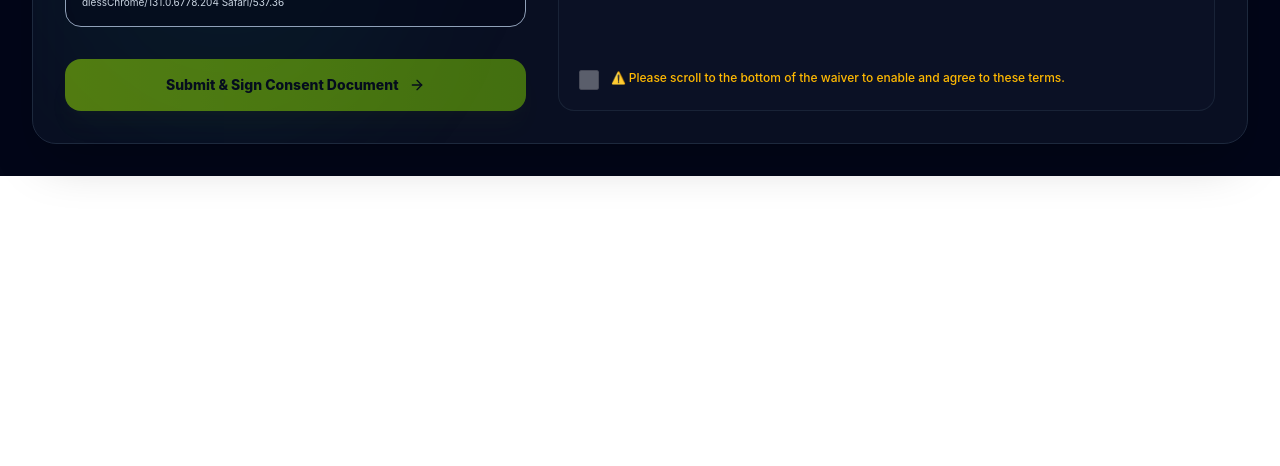
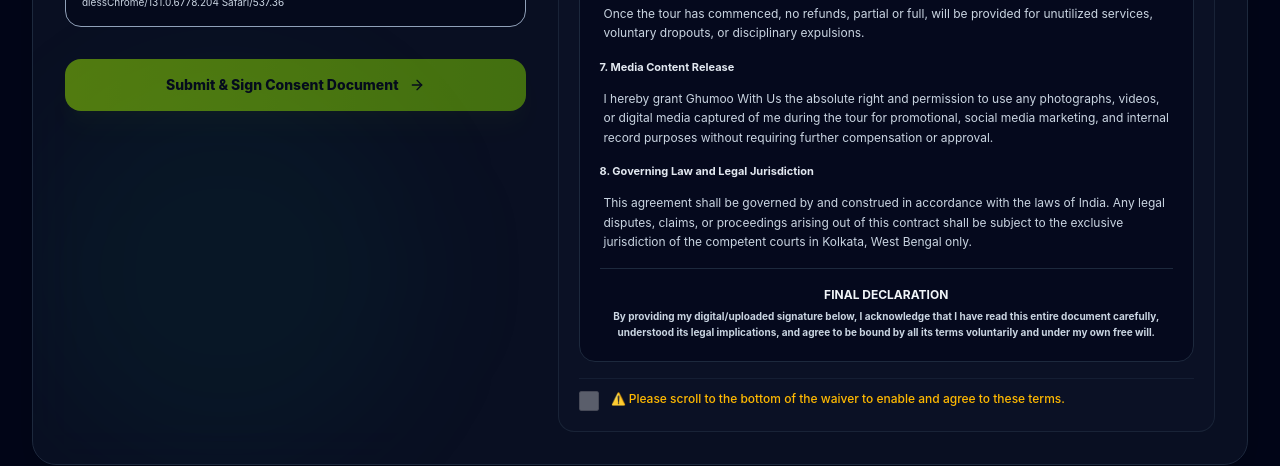
Before and after one commit to Samandreasxxxxx/Consent-Form-, a React (Vite) app: page / in a window 1280 px wide. Shown: the part 1478-1944 px from the top of the page. Before the commit the page ends 1654 px from the top, so only its background shows below. Built offline with nearby package versions, Linux system fonts and the light colour scheme; no server answers.

Commit message:
Refactor: Use flex-grow for right-column waiver container to fill space dynamically

```diff
--- a/src/App.jsx
+++ b/src/App.jsx
@@ -837,9 +837,9 @@ function App() {
           </div>
 
           {/* RIGHT COLUMN: Elongated Consent Waiver Box (col-span-7) */}
-          <div className="lg:col-span-7 space-y-6 flex flex-col h-full justify-between">
+          <div className="lg:col-span-7 flex flex-col h-full">
 
-            <div className="bg-slate-900/40 p-5 rounded-2xl border border-slate-800/80 flex flex-col h-full justify-between">
+            <div className="bg-slate-900/40 p-5 rounded-2xl border border-slate-800/80 flex flex-col h-full flex-1">
               <div className="flex items-center gap-2 border-b border-slate-800 pb-2 mb-3">
                 <FileText className="w-5 h-5 text-lime-400" />
                 <h2 className="text-base md:text-lg font-bold text-white">4. Review Consent Waiver</h2>
@@ -849,7 +849,7 @@ function App() {
               <div
                 ref={waiverRef}
                 onScroll={handleWaiverScroll}
-                className="h-[360px] lg:h-[750px] overflow-y-auto border border-slate-800 rounded-2xl p-5 bg-slate-950/60 custom-scrollbar space-y-4 text-xs text-slate-300 leading-relaxed"
+                className="flex-1 overflow-y-auto border border-slate-800 rounded-2xl p-5 bg-slate-950/60 custom-scrollbar space-y-4 text-xs text-slate-300 leading-relaxed h-[360px] lg:h-auto"
               >
                 <h3 className="text-center font-extrabold text-slate-100 border-b border-slate-800 pb-3 text-[13px] tracking-wide">
                   TOUR TERMS, CONDITIONS, AND LIABILITY WAIVER
@@ -934,7 +934,7 @@ function App() {
               </div>
 
               {/* Checkbox wrapper */}
-              <div className="mt-4 flex items-start gap-3">
+              <div className="mt-4 flex items-start gap-3 border-t border-slate-800/60 pt-3">
                 <div className="flex items-center h-5">
                   <input
                     id="waiverCheckbox"
```
